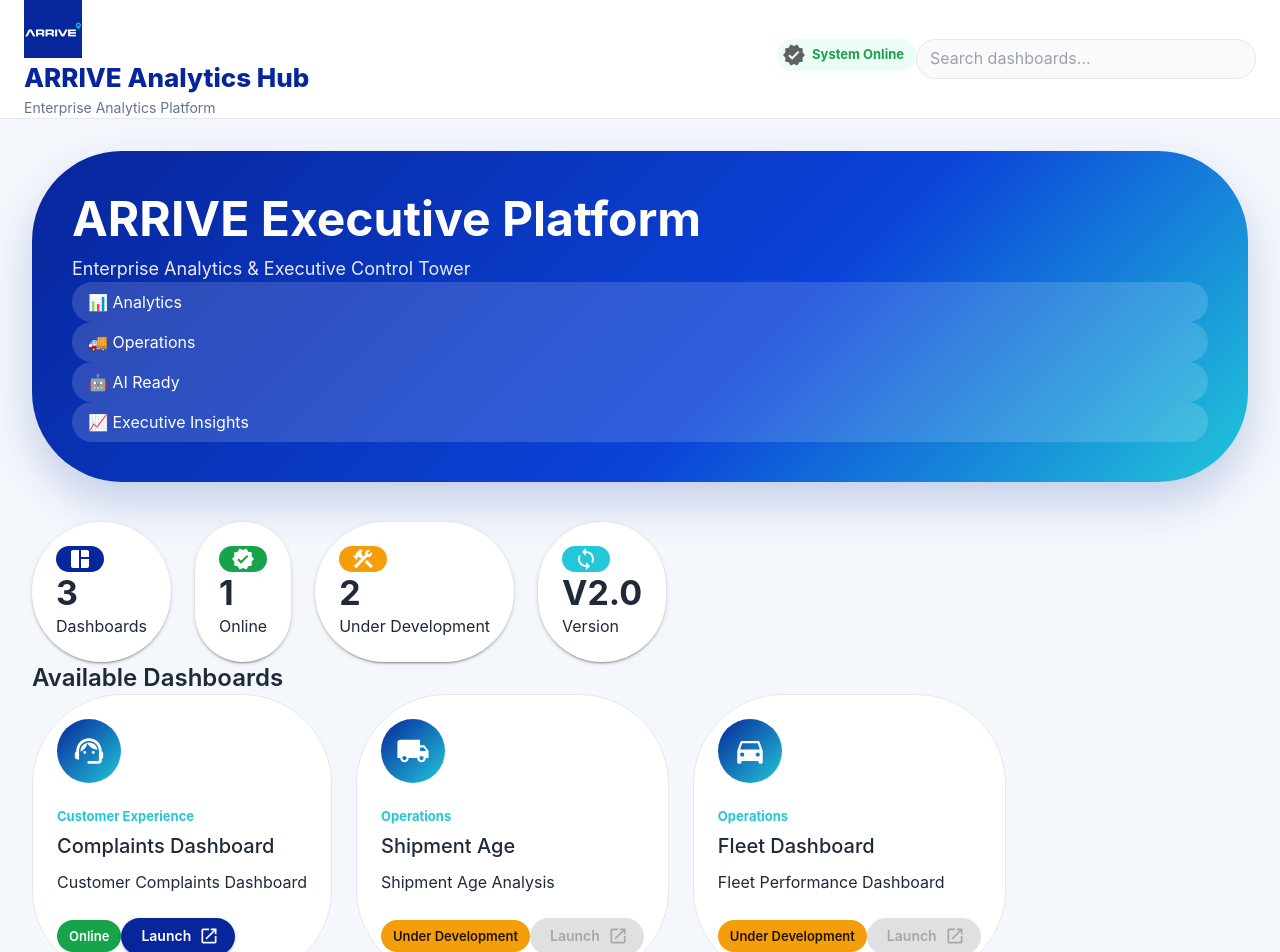
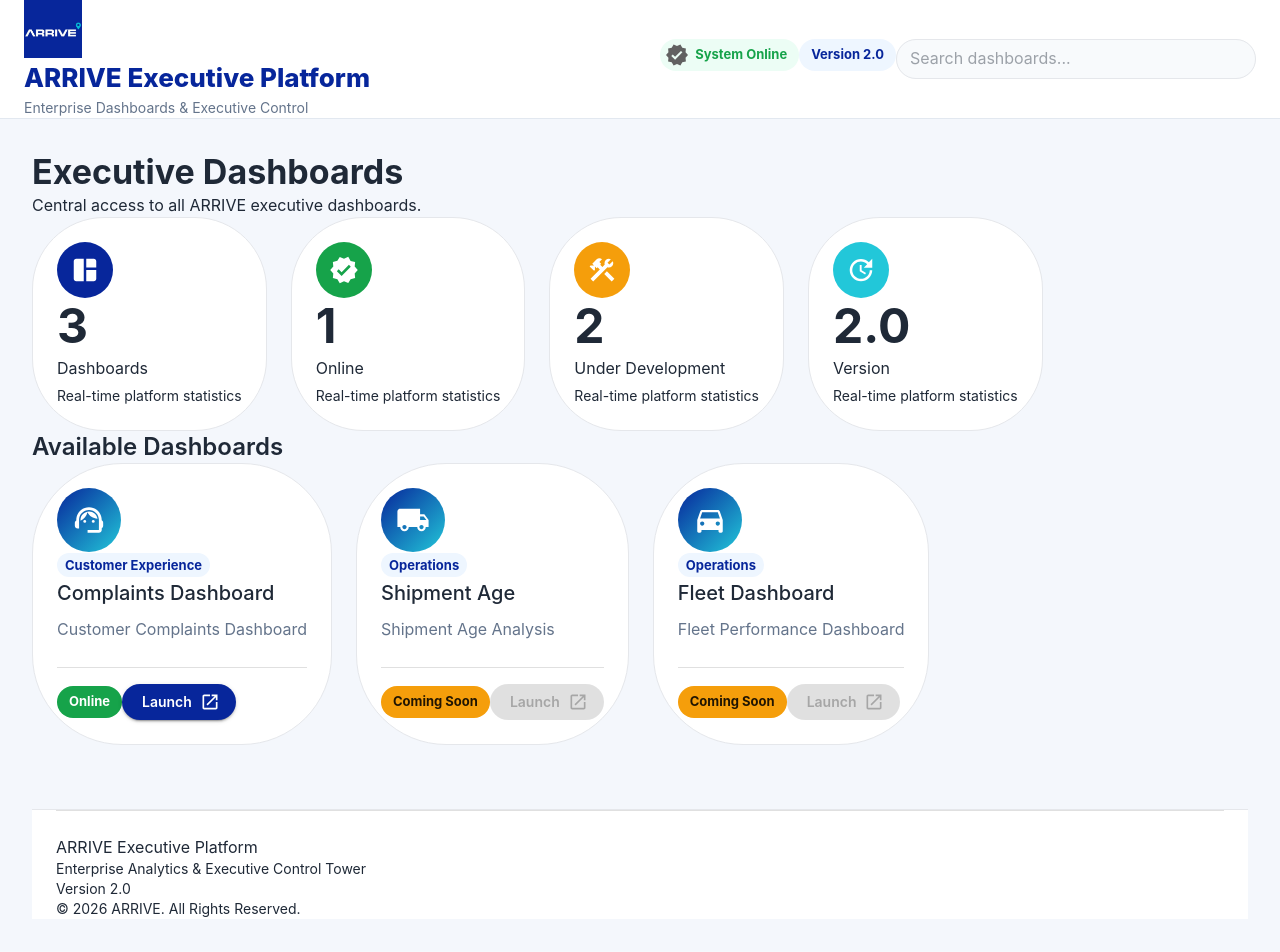
Before and after one commit to mohamedsaed51-ARRIVE/arrive-analytics-hub, a React (Vite) app: page /home in a window 1280 px wide. Shown: the top 952 px of the page. Built offline with nearby package versions, Linux system fonts and the light colour scheme.

Commit message:
ARRIVE Executive Platform V4 UI

```diff
--- a/src/components/DashboardCard.jsx
+++ b/src/components/DashboardCard.jsx
@@ -5,6 +5,7 @@ import {
   Button,
   Chip,
   Box,
+  Divider,
 } from "@mui/material";
 
 import LaunchIcon from "@mui/icons-material/Launch";
@@ -19,16 +20,22 @@ function getIcon(name) {
   switch (name) {
     case "inventory":
       return <Inventory2Icon sx={{ fontSize: 34 }} />;
+
     case "shipping":
       return <LocalShippingIcon sx={{ fontSize: 34 }} />;
+
     case "fleet":
       return <DirectionsCarIcon sx={{ fontSize: 34 }} />;
+
     case "kpi":
       return <AnalyticsIcon sx={{ fontSize: 34 }} />;
+
     case "ai":
       return <AutoAwesomeIcon sx={{ fontSize: 34 }} />;
+
     case "support":
       return <SupportAgentIcon sx={{ fontSize: 34 }} />;
+
     default:
       return <AnalyticsIcon sx={{ fontSize: 34 }} />;
   }
@@ -45,10 +52,11 @@ export default function DashboardCard({ dashboard }) {
         border: "1px solid #E5E7EB",
         height: "100%",
         transition: ".35s",
+        overflow: "hidden",
 
         "&:hover": {
           transform: "translateY(-8px)",
-          boxShadow: "0 18px 35px rgba(7,38,155,.12)",
+          boxShadow: "0 18px 40px rgba(7,38,155,.12)",
           borderColor: "#22C7D9",
         },
       }}
@@ -61,6 +69,14 @@ export default function DashboardCard({ dashboard }) {
           height: "100%",
         }}
       >
+        {/* Header */}
+
+        <Box
+          display="flex"
+          justifyContent="space-between"
+          alignItems="center"
+          mb={3}
+        >
           <Box
             sx={{
               width: 64,
@@ -72,22 +88,23 @@ export default function DashboardCard({ dashboard }) {
               display: "flex",
               alignItems: "center",
               justifyContent: "center",
-            mb: 3,
             }}
           >
             {getIcon(dashboard.icon)}
           </Box>
 
-        <Typography
+          <Chip
+            size="small"
+            label={dashboard.category}
             sx={{
-            color: "#22C7D9",
+              bgcolor: "#EEF6FF",
+              color: "#07269B",
               fontWeight: 700,
-            fontSize: 13,
-            mb: .5,
             }}
-        >
-          {dashboard.category}
-        </Typography>
+          />
+        </Box>
+
+        {/* Title */}
 
         <Typography
           variant="h6"
@@ -97,15 +114,20 @@ export default function DashboardCard({ dashboard }) {
         </Typography>
 
         <Typography
-          color="text.secondary"
           sx={{
+            color: "#64748B",
             mt: 1,
             mb: 3,
             flexGrow: 1,
+            lineHeight: 1.6,
           }}
         >
           {dashboard.description}
         </Typography>
+
+        <Divider sx={{ mb: 2 }} />
+
+        {/* Footer */}
 
         <Box
           display="flex"
@@ -113,17 +135,17 @@ export default function DashboardCard({ dashboard }) {
           alignItems="center"
         >
           <Chip
-            label={active ? "Online" : "Under Development"}
+            label={active ? "Online" : "Coming Soon"}
             color={active ? "success" : "warning"}
             sx={{
-              fontWeight: 600,
+              fontWeight: 700,
             }}
           />
 
           <Button
             variant="contained"
+            disabled={!active}
             endIcon={<LaunchIcon />}
-            disabled={!active}
             onClick={() => {
               if (active && dashboard.url) {
                 window.open(dashboard.url, "_blank");
@@ -132,8 +154,8 @@ export default function DashboardCard({ dashboard }) {
             sx={{
               borderRadius: 3,
               textTransform: "none",
+              bgcolor: "#07269B",
               px: 2.5,
-              bgcolor: "#07269B",
 
               "&:hover": {
                 bgcolor: "#0A3EC9",
--- a/src/components/Footer.jsx
+++ b/src/components/Footer.jsx
@@ -0,0 +1,64 @@
+import {
+  Box,
+  Container,
+  Typography,
+  Divider,
+} from "@mui/material";
+
+export default function Footer() {
+  return (
+    <Box
+      sx={{
+        mt: 8,
+        background: "#FFFFFF",
+        borderTop: "1px solid #E5E7EB",
+      }}
+    >
+      <Container maxWidth="xl">
+        <Box py={4}>
+          <Divider sx={{ mb: 3 }} />
+
+          <Box
+            display="flex"
+            justifyContent="space-between"
+            alignItems="center"
+            flexWrap="wrap"
+            gap={2}
+          >
+            <Box>
+              <Typography
+                fontWeight={700}
+                color="#07269B"
+              >
+                ARRIVE Executive Platform
+              </Typography>
+
+              <Typography
+                variant="body2"
+                color="text.secondary"
+              >
+                Enterprise Analytics & Executive Control Tower
+              </Typography>
+            </Box>
+
+            <Box textAlign="right">
+              <Typography
+                variant="body2"
+                color="text.secondary"
+              >
+                Version 2.0
+              </Typography>
+
+              <Typography
+                variant="body2"
+                color="text.secondary"
+              >
+                © 2026 ARRIVE. All Rights Reserved.
+              </Typography>
+            </Box>
+          </Box>
+        </Box>
+      </Container>
+    </Box>
+  );
+}
--- a/src/components/Header.jsx
+++ b/src/components/Header.jsx
@@ -19,18 +19,23 @@ export default function Header({ search, setSearch }) {
       elevation={0}
       sx={{
         bgcolor: "#FFFFFF",
-        borderBottom: "1px solid #E5E7EB",
+        borderBottom: "1px solid #E2E8F0",
       }}
     >
       <Toolbar
         sx={{
-          minHeight: 86,
+          minHeight: 88,
           display: "flex",
           justifyContent: "space-between",
         }}
       >
         {/* Left */}
-        <Box display="flex" alignItems="center" gap={2.5}>
+
+        <Box
+          display="flex"
+          alignItems="center"
+          gap={2.5}
+        >
           <img
             src={logo}
             alt="ARRIVE"
@@ -49,22 +54,23 @@ export default function Header({ search, setSearch }) {
                 lineHeight: 1.1,
               }}
             >
-              ARRIVE Analytics Hub
+              ARRIVE Executive Platform
             </Typography>
 
             <Typography
               sx={{
                 color: "#64748B",
                 fontSize: 14,
-                mt: .5,
+                mt: 0.5,
               }}
             >
-              Enterprise Analytics Platform
+              Enterprise Dashboards & Executive Control
             </Typography>
           </Box>
         </Box>
 
         {/* Right */}
+
         <Box
           display="flex"
           alignItems="center"
@@ -81,13 +87,23 @@ export default function Header({ search, setSearch }) {
             }}
           />
 
+          <Chip
+            label="Version 2.0"
+            sx={{
+              bgcolor: "#EEF6FF",
+              color: "#07269B",
+              fontWeight: 700,
+              borderRadius: 3,
+            }}
+          />
+
           <TextField
             size="small"
             placeholder="Search dashboards..."
             value={search}
             onChange={(e) => setSearch(e.target.value)}
             sx={{
-              width: 340,
+              width: 360,
 
               "& .MuiOutlinedInput-root": {
                 borderRadius: 3,
--- a/src/components/StatCard.jsx
+++ b/src/components/StatCard.jsx
@@ -1,67 +1,83 @@
-import { Paper, Typography, Box } from "@mui/material";
+import {
+  Paper,
+  Typography,
+  Box,
+} from "@mui/material";
 
 export default function StatCard({
   icon,
   title,
   value,
-    color
+  color,
 }) {
+  return (
+    <Paper
+      elevation={0}
+      sx={{
+        p: 3,
+        borderRadius: 4,
+        border: "1px solid #E5E7EB",
+        background: "#FFFFFF",
+        transition: "0.3s",
+        height: "100%",
 
-    return (
-
-        <Paper
-            elevation={2}
-            sx={{
-                p:3,
-                borderRadius:4,
-                height:140,
-
-                display:"flex",
-                flexDirection:"column",
-                justifyContent:"space-between",
-
-                transition:".25s",
-
-                "&:hover":{
-                    transform:"translateY(-6px)",
-                    boxShadow:8
-                }
+        "&:hover": {
+          transform: "translateY(-6px)",
+          boxShadow: "0 12px 28px rgba(0,0,0,.08)",
+          borderColor: color,
+        },
       }}
     >
-
+      <Box
+        display="flex"
+        justifyContent="space-between"
+        alignItems="center"
+        mb={3}
+      >
         <Box
           sx={{
-                    width:48,
-                    height:48,
-                    borderRadius:3,
-                    bgcolor:color,
-                    display:"flex",
-                    alignItems:"center",
-                    justifyContent:"center",
-                    color:"#fff",
-                    fontSize:24
+            width: 56,
+            height: 56,
+            borderRadius: 3,
+            bgcolor: color,
+            color: "#fff",
+
+            display: "flex",
+            justifyContent: "center",
+            alignItems: "center",
+
+            "& svg": {
+              fontSize: 30,
+            },
           }}
         >
           {icon}
         </Box>
 
-            <Box>
-
         <Typography
-                    variant="h4"
+          variant="h3"
           fontWeight={700}
+          color="#0F172A"
         >
           {value}
         </Typography>
+      </Box>
 
-                <Typography color="text.secondary">
+      <Typography
+        variant="subtitle1"
+        fontWeight={600}
+        color="#334155"
+      >
         {title}
       </Typography>
 
-            </Box>
-
+      <Typography
+        variant="body2"
+        color="#94A3B8"
+        sx={{ mt: 0.5 }}
+      >
+        Real-time platform statistics
+      </Typography>
     </Paper>
-
-    )
-
+  );
 }
--- a/src/pages/Home.jsx
+++ b/src/pages/Home.jsx
@@ -9,12 +9,14 @@ import {
 import Header from "../components/Header";
 import DashboardCard from "../components/DashboardCard";
 import StatCard from "../components/StatCard";
+import Footer from "../components/Footer";
+
 import dashboards from "../data/dashboards";
 
 import SpaceDashboardIcon from "@mui/icons-material/SpaceDashboard";
 import VerifiedIcon from "@mui/icons-material/Verified";
 import ConstructionIcon from "@mui/icons-material/Construction";
-import SyncIcon from "@mui/icons-material/Sync";
+import UpdateIcon from "@mui/icons-material/Update";
 
 export default function Home() {
   const [search, setSearch] = useState("");
@@ -29,18 +31,12 @@ export default function Home() {
     d.title.toLowerCase().includes(search.toLowerCase())
   );
 
-  // Active أولاً
+  // ترتيب الـ Online أولاً
   const sorted = [...filtered].sort((a, b) => {
     if (a.status === b.status) return 0;
     return a.status === "active" ? -1 : 1;
   });
-const activeDashboards = sorted.filter(
-  (d) => d.status === "active"
-);
 
-const comingDashboards = sorted.filter(
-  (d) => d.status === "coming"
-);
   // الإحصائيات
   const total = visibleDashboards.length;
 
@@ -63,95 +59,31 @@ const comingDashboards = sorted.filter(
         sx={{
           background: "#F4F7FC",
           minHeight: "100vh",
-          p: { xs: 2, md: 4 },
+          p: 4,
         }}
       >
-        {/* Hero */}
+        {/* Page Title */}
 
-        <Box
-          sx={{
-            mb: 5,
-            p: 5,
-            borderRadius: 5,
-            background:
-              "linear-gradient(135deg,#07269B 0%,#0B43D9 60%,#22C7D9 100%)",
-            color: "#fff",
-            boxShadow: "0 20px 45px rgba(7,38,155,.20)",
-          }}
-        >
+        <Box mb={5}>
           <Typography
-            variant="h3"
-            fontWeight={800}
+            variant="h4"
+            fontWeight={700}
+            color="#07269B"
           >
-            ARRIVE Executive Platform
+            Executive Dashboards
           </Typography>
 
           <Typography
-            sx={{
-              mt: 1,
-              opacity: .9,
-              fontSize: 18,
-            }}
+            color="text.secondary"
+            mt={1}
           >
-            Enterprise Analytics & Executive Control Tower
+            Central access to all ARRIVE executive dashboards.
           </Typography>
-
-          <Box
-            display="flex"
-            gap={2}
-            flexWrap="wrap"
-            mt={4}
-          >
-            <Box
-              sx={{
-                bgcolor: "rgba(255,255,255,.15)",
-                px: 2,
-                py: 1,
-                borderRadius: 3,
-              }}
-            >
-              📊 Analytics
-            </Box>
-
-            <Box
-              sx={{
-                bgcolor: "rgba(255,255,255,.15)",
-                px: 2,
-                py: 1,
-                borderRadius: 3,
-              }}
-            >
-              🚚 Operations
-            </Box>
-
-            <Box
-              sx={{
-                bgcolor: "rgba(255,255,255,.15)",
-                px: 2,
-                py: 1,
-                borderRadius: 3,
-              }}
-            >
-              🤖 AI Ready
-            </Box>
-
-            <Box
-              sx={{
-                bgcolor: "rgba(255,255,255,.15)",
-                px: 2,
-                py: 1,
-                borderRadius: 3,
-              }}
-            >
-              📈 Executive Insights
-            </Box>
-          </Box>
         </Box>
 
-        {/* Stats */}
+        {/* Statistics */}
 
         <Grid container spacing={3} mb={5}>
-
           <Grid item xs={12} sm={6} md={3}>
             <StatCard
               icon={<SpaceDashboardIcon />}
@@ -181,13 +113,12 @@ const comingDashboards = sorted.filter(
 
           <Grid item xs={12} sm={6} md={3}>
             <StatCard
-              icon={<SyncIcon />}
+              icon={<UpdateIcon />}
               title="Version"
-              value="V2.0"
+              value="2.0"
               color="#22C7D9"
             />
           </Grid>
-
         </Grid>
 
         {/* Dashboards */}
@@ -215,6 +146,7 @@ const comingDashboards = sorted.filter(
           ))}
         </Grid>
 
+        <Footer />
       </Box>
     </>
   );
```
Lines whose indentation alone changed are shown as unchanged.
